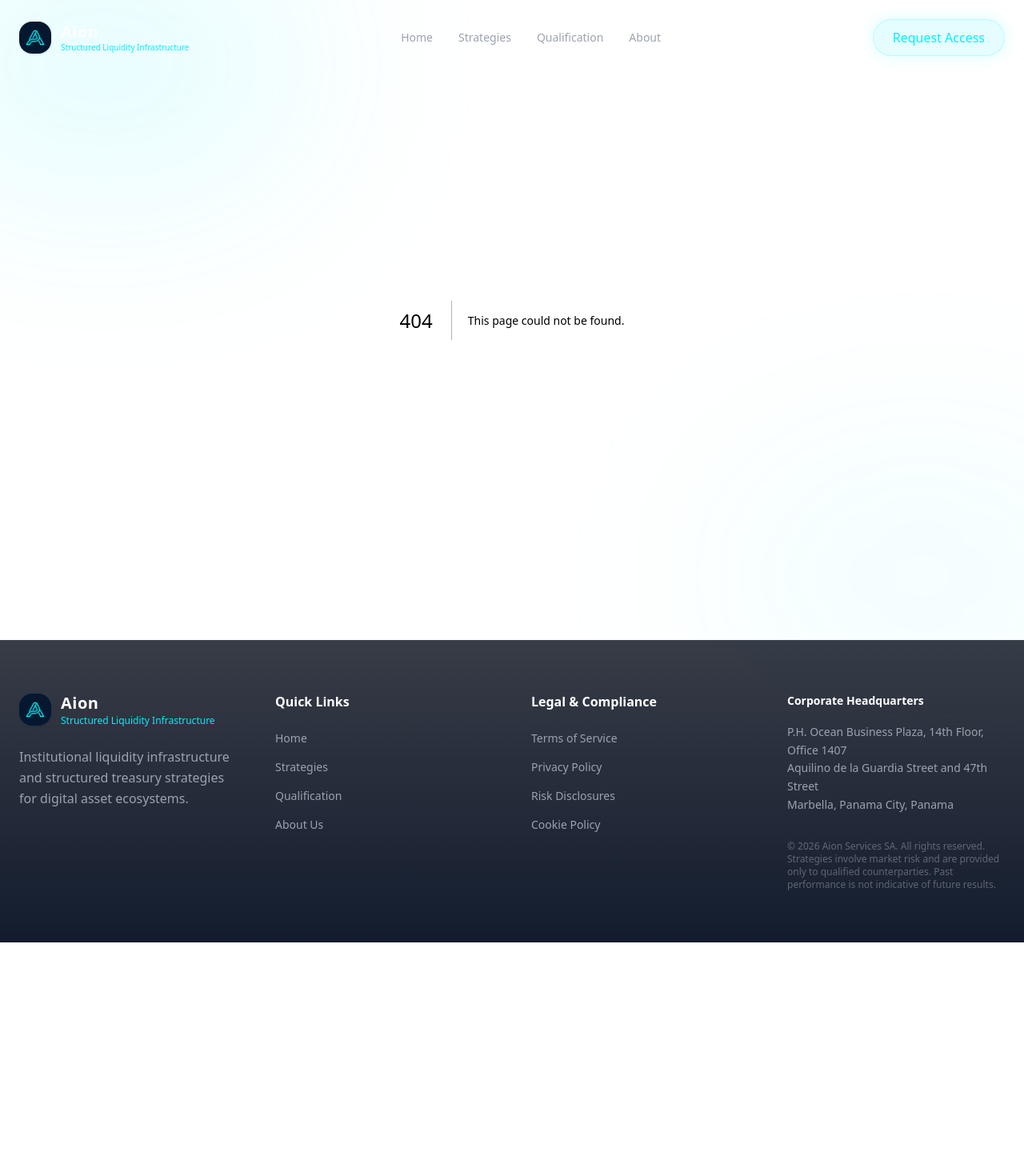
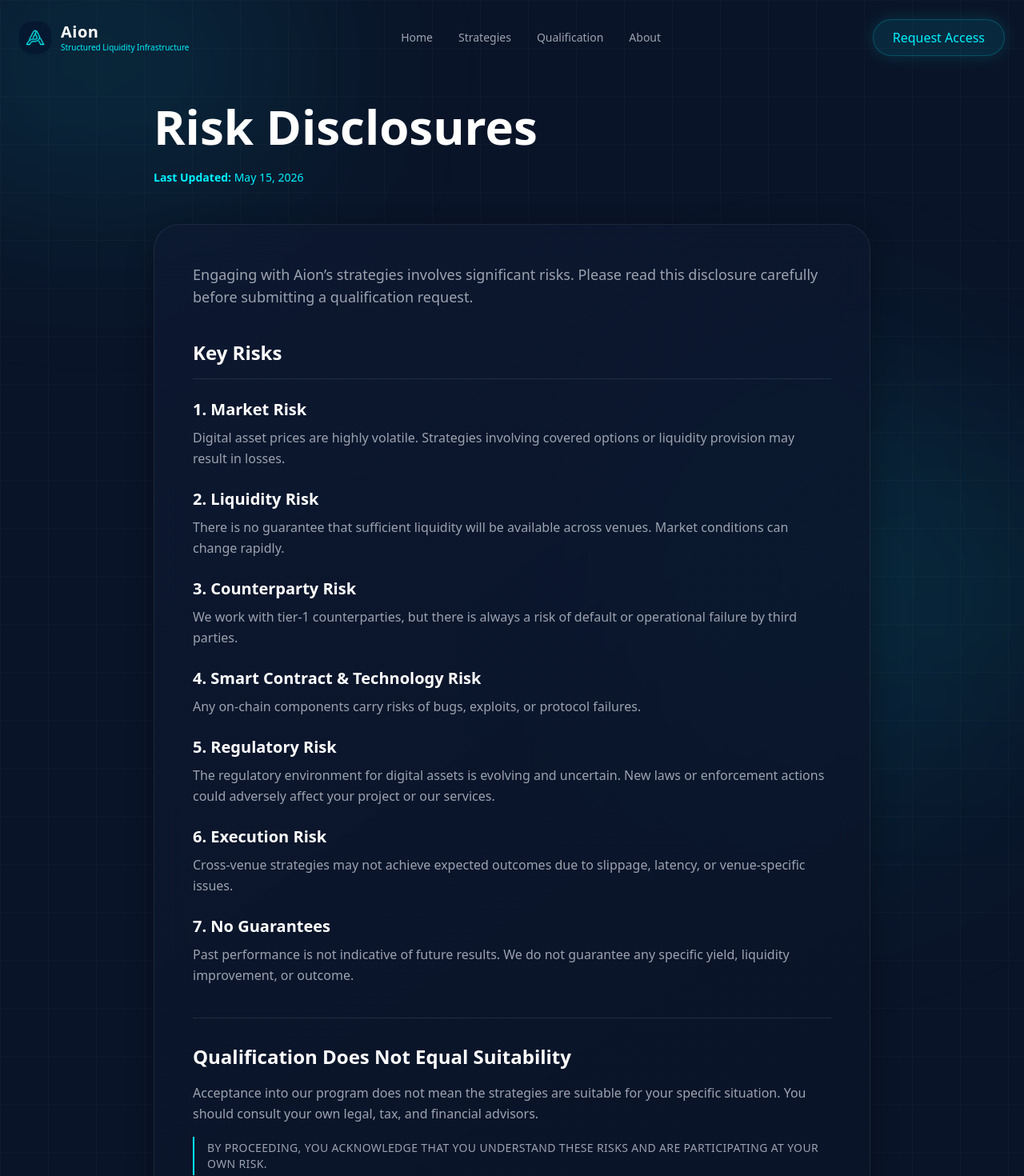
Before and after one commit to MortonShellington/aioweb, a Next.js app: page /risks in a window 1280 px wide. Before the commit this address had no page. Shown: the top 1470 px of the page at 80% size. Before the commit the page ends 1178 px from the top, so only its background shows below. Built offline with nearby package versions, Linux system fonts and the light colour scheme.

Commit message:
feat: add risk disclosures page

```diff
--- /dev/null
+++ b/app/risks/page.tsx
@@ -0,0 +1,80 @@
+export const metadata = {
+  title: 'Risk Disclosures | Aion Services SA',
+  description: 'Risk Disclosures for Aion Services SA.',
+};
+
+export default function RisksPage() {
+  return (
+    <div className="flex-grow flex flex-col items-center pt-32 pb-24 px-6 relative">
+      <div className="absolute top-1/4 right-0 w-[40%] h-[40%] bg-aion-cyan/5 blur-[120px] rounded-full pointer-events-none" />
+
+      <div className="max-w-4xl w-full text-left mb-12">
+        <h1 className="text-4xl md:text-6xl font-bold text-white mb-6">Risk Disclosures</h1>
+        <div className="text-aion-cyan text-sm flex gap-4">
+          <span><strong>Last Updated:</strong> May 15, 2026</span>
+        </div>
+      </div>
+
+      <div className="max-w-4xl w-full glass-card rounded-[32px] p-8 md:p-12 mb-16">
+        <div className="space-y-10 text-aion-muted leading-relaxed prose prose-invert max-w-none">
+          <section>
+            <p className="text-lg">
+              Engaging with Aion’s strategies involves significant risks. Please read this disclosure carefully before submitting a qualification request.
+            </p>
+          </section>
+
+          <section>
+            <h2 className="text-2xl font-bold text-white mb-6 border-b border-white/10 pb-4">Key Risks</h2>
+
+            <div className="space-y-6">
+              <div>
+                <h3 className="text-xl font-bold text-white mb-2">1. Market Risk</h3>
+                <p>Digital asset prices are highly volatile. Strategies involving covered options or liquidity provision may result in losses.</p>
+              </div>
+
+              <div>
+                <h3 className="text-xl font-bold text-white mb-2">2. Liquidity Risk</h3>
+                <p>There is no guarantee that sufficient liquidity will be available across venues. Market conditions can change rapidly.</p>
+              </div>
+
+              <div>
+                <h3 className="text-xl font-bold text-white mb-2">3. Counterparty Risk</h3>
+                <p>We work with tier-1 counterparties, but there is always a risk of default or operational failure by third parties.</p>
+              </div>
+
+              <div>
+                <h3 className="text-xl font-bold text-white mb-2">4. Smart Contract & Technology Risk</h3>
+                <p>Any on-chain components carry risks of bugs, exploits, or protocol failures.</p>
+              </div>
+
+              <div>
+                <h3 className="text-xl font-bold text-white mb-2">5. Regulatory Risk</h3>
+                <p>The regulatory environment for digital assets is evolving and uncertain. New laws or enforcement actions could adversely affect your project or our services.</p>
+              </div>
+
+              <div>
+                <h3 className="text-xl font-bold text-white mb-2">6. Execution Risk</h3>
+                <p>Cross-venue strategies may not achieve expected outcomes due to slippage, latency, or venue-specific issues.</p>
+              </div>
+
+              <div>
+                <h3 className="text-xl font-bold text-white mb-2">7. No Guarantees</h3>
+                <p>Past performance is not indicative of future results. We do not guarantee any specific yield, liquidity improvement, or outcome.</p>
+              </div>
+            </div>
+          </section>
+
+          <section className="pt-8 border-t border-white/10 mt-8">
+            <h2 className="text-2xl font-bold text-white mb-4">Qualification Does Not Equal Suitability</h2>
+            <p>
+              Acceptance into our program does not mean the strategies are suitable for your specific situation. You should consult your own legal, tax, and financial advisors.
+            </p>
+            <p className="mt-4 uppercase tracking-wide text-sm border-l-2 border-aion-cyan pl-4 py-1">
+              By proceeding, you acknowledge that you understand these risks and are participating at your own risk.
+            </p>
+          </section>
+        </div>
+      </div>
+    </div>
+  );
+}
--- a/components/Footer.tsx
+++ b/components/Footer.tsx
@@ -30,7 +30,7 @@ export default function Footer() {
           <h4 className="text-white font-bold mb-2">Legal & Compliance</h4>
           <Link href="/terms" className="text-sm text-aion-muted hover:text-white transition-colors">Terms of Service</Link>
           <Link href="/privacy" className="text-sm text-aion-muted hover:text-white transition-colors">Privacy Policy</Link>
-          <Link href="#" className="text-sm text-aion-muted hover:text-white transition-colors">Risk Disclosures</Link>
+          <Link href="/risks" className="text-sm text-aion-muted hover:text-white transition-colors">Risk Disclosures</Link>
           <Link href="#" className="text-sm text-aion-muted hover:text-white transition-colors">Cookie Policy</Link>
         </div>
 
```
